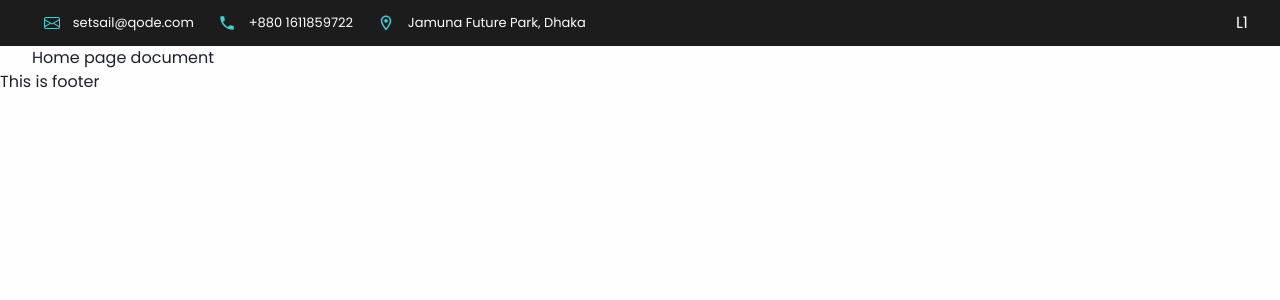
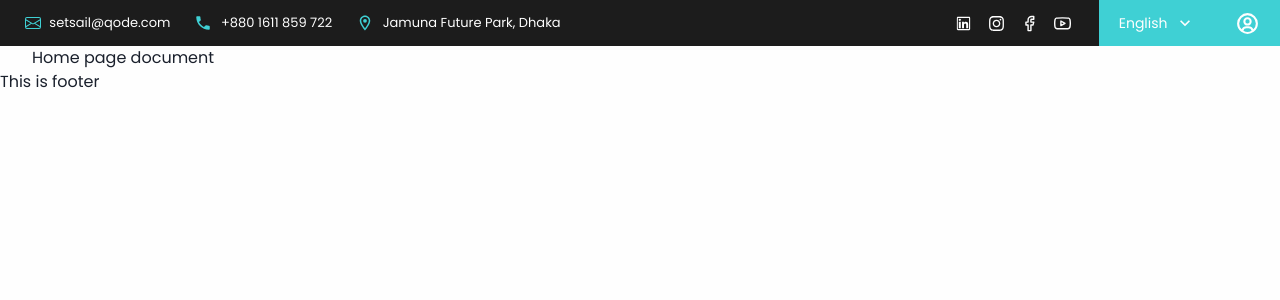
Before and after one commit to MHRafix/asia-adven, a Next.js app: page / in a window 1280 px wide. Shown: the top 300 px of the page. Built offline with nearby package versions, Linux system fonts and the light colour scheme.

Commit message:
top done:-

```diff
--- a/src/components/common/Fixed/TopBar.tsx
+++ b/src/components/common/Fixed/TopBar.tsx
@@ -1,33 +1,217 @@
-import { Box, Flex, Grid, Text } from "@chakra-ui/react";
-import React from "react";
+import { Box, Button, Flex, Text } from "@chakra-ui/react";
+import { motion } from "framer-motion";
+import Link from "next/link";
+import React, { useState } from "react";
+import { AiOutlineLinkedin } from "react-icons/ai";
+import { BiUserCircle } from "react-icons/bi";
 import { BsEnvelope } from "react-icons/bs";
-import { MdOutlineLocationOn, MdPhone } from "react-icons/md";
+import { FaInstagram } from "react-icons/fa";
+import { FiFacebook, FiYoutube } from "react-icons/fi";
+import {
+  MdKeyboardArrowDown,
+  MdOutlineLocationOn,
+  MdPhone,
+} from "react-icons/md";
+import { slideDown } from "../../../hooks/animation";
 
 const TopBar: React.FC<{}> = () => {
+  const [focus, setFocus] = useState<boolean>(false);
+
   return (
-    <Box bg="#1C1C1C" py="11px">
+    <Box bg="#1C1C1C">
       <Flex
         justifyContent="space-between"
         alignItems="center"
-        w="95%"
+        pl="1%"
         mx="auto"
         color="white"
       >
         <Flex>
-          <Flex alignItems="center" mx={3}>
-            <BsEnvelope color="#3FD0D4" size={16} /> &nbsp;&nbsp;&nbsp;
-            <Text fontSize={13}>setsail@qode.com</Text>
+          <a href="mailto:setsail@qode.com" target="_self">
+            <Flex alignItems="center" mx={3}>
+              <BsEnvelope color="#3FD0D4" size={16} /> &nbsp;&nbsp;
+              <Text
+                fontSize={13}
+                _hover={{
+                  color: "primary",
+                  transition: "0.3s",
+                }}
+              >
+                setsail@qode.com
+              </Text>
+            </Flex>
+          </a>
+          <a href="tel:+880 1611 859 722" target="_self">
+            <Flex alignItems="center" mx={3}>
+              {" "}
+              <MdPhone color="#3FD0D4" size={18} /> &nbsp;&nbsp;
+              <Text
+                fontSize={13}
+                _hover={{
+                  color: "primary",
+                  transition: "0.3s",
+                }}
+              >
+                +880 1611 859 722
+              </Text>
+            </Flex>
+          </a>
+          <a href="tel:+880 1611 859 722" target="_self">
+            <Flex
+              alignItems="center"
+              mx={3}
+              _hover={{
+                color: "primary",
+                transition: "0.3s",
+              }}
+            >
+              <MdOutlineLocationOn color="#3FD0D4" size={18} /> &nbsp;&nbsp;
+              <Text fontSize={13}>Jamuna Future Park, Dhaka</Text>
+            </Flex>
+          </a>
+        </Flex>
+        <Flex alignItems="center">
+          <Flex>
+            <Text
+              mx={2}
+              _hover={{
+                color: "primary",
+                transition: "0.3s",
+              }}
+              cursor="pointer"
+            >
+              <a href="https://facebook.com">
+                <AiOutlineLinkedin size={17} />
+              </a>
+            </Text>
+            <Text
+              mx={2}
+              _hover={{
+                color: "primary",
+                transition: "0.3s",
+              }}
+              cursor="pointer"
+            >
+              <a href="https://facebook.com">
+                <FaInstagram size={17} />
+              </a>
+            </Text>
+            <Text
+              mx={2}
+              _hover={{
+                color: "primary",
+                transition: "0.3s",
+              }}
+              cursor="pointer"
+            >
+              <a href="https://facebook.com">
+                <FiFacebook size={17} />
+              </a>
+            </Text>
+            <Text
+              mx={2}
+              _hover={{
+                color: "primary",
+                transition: "0.3s",
+              }}
+              cursor="pointer"
+            >
+              <a href="https://facebook.com">
+                <FiYoutube size={17} />
+              </a>
+            </Text>
           </Flex>
-          <Flex alignItems="center" mx={3}>
-            <MdPhone color="#3FD0D4" size={18} /> &nbsp;&nbsp;&nbsp;
-            <Text fontSize={13}>+880 1611859722</Text>
-          </Flex>
-          <Flex alignItems="center" mx={3}>
-            <MdOutlineLocationOn color="#3FD0D4" size={18} /> &nbsp;&nbsp;&nbsp;
-            <Text fontSize={13}>Jamuna Future Park, Dhaka</Text>
-          </Flex>
+          <Box w="20px"></Box>
+          <Box
+            position="relative"
+            onMouseLeave={() =>
+              setTimeout(() => {
+                setFocus((state: boolean) => false);
+              }, 200)
+            }
+          >
+            <Button
+              onMouseOver={() => setFocus((state: boolean) => true)}
+              zIndex={100}
+            >
+              English &nbsp; <MdKeyboardArrowDown size={20} />
+            </Button>
+            {focus && (
+              <motion.div
+                initial="offscreen"
+                whileInView="onscreen"
+                exit={slideDown.exit}
+                variants={slideDown}
+                style={{
+                  width: "116.10px",
+                  position: "absolute",
+                  top: "46px",
+                  left: "0px",
+                  background: "#3FD0D4",
+                  color: "white",
+                  padding: "2px",
+                }}
+              >
+                <Box w="78%">
+                  <Text
+                    fontSize={14}
+                    p={1}
+                    textAlign="center"
+                    cursor="pointer"
+                    _hover={{
+                      color: "dark",
+                      transition: ".3s",
+                    }}
+                  >
+                    English
+                    {/* {focus && (
+											<span
+												style={{
+													margin: 'auto',
+													display: 'block',
+													marginTop: '2px',
+													width: '49px',
+													height: '2px',
+													background: 'white',
+												}}
+											></span>
+										)} */}
+                  </Text>
+                  <Text
+                    fontSize={14}
+                    p={1}
+                    textAlign="center"
+                    cursor="pointer"
+                    _hover={{
+                      color: "dark",
+                      transition: "0.3s",
+                    }}
+                  >
+                    Bangla
+                    {/* {focus && (
+											<span
+												style={{
+													margin: 'auto',
+													display: 'block',
+													marginTop: '2px',
+													width: '49px',
+													height: '2px',
+													background: 'white',
+												}}
+											></span>
+										)} */}
+                  </Text>
+                </Box>
+              </motion.div>
+            )}
+          </Box>
+
+          <Link href="/acc" passHref>
+            <Button>
+              <BiUserCircle size={25} />
+            </Button>
+          </Link>
         </Flex>
-        <Grid>L1</Grid>
       </Flex>
     </Box>
   );
--- a/src/customElements/CustomStyle.ts
+++ b/src/customElements/CustomStyle.ts
@@ -25,9 +25,10 @@ export const ButtonStyle = {
       px: "14px",
     },
     md: {
-      h: "40px",
-      fontSize: "lg",
-      px: "22px",
+      h: "46px",
+      fontSize: "sm",
+      fontWeight: 400,
+      px: "20px",
     },
     lg: {
       h: "45px",
@@ -56,7 +57,7 @@ export const ButtonStyle = {
 
   // default values for size and variant
   defaultProps: {
-    size: "lg", // default is md
+    size: "md", // default is md
     variant: "primary", // default is solid
     // colorScheme: 'primary', // default is gray
   },
--- /dev/null
+++ b/src/hooks/animation.ts
@@ -0,0 +1,21 @@
+export const slideDown = {
+  offscreen: {
+    y: -20,
+    opacity: 0.2,
+    transition: { duration: 0.3 },
+  },
+
+  onscreen: {
+    y: 0,
+    opacity: 1,
+    transition: {
+      duration: 0.3,
+    },
+  },
+
+  exit: {
+    y: 0,
+    opacity: 0,
+    transition: { duration: 0.3 },
+  },
+};
```
Also changed, not shown: src/customElements/ButtonC.tsx (deleted, +0 -8 lines).
